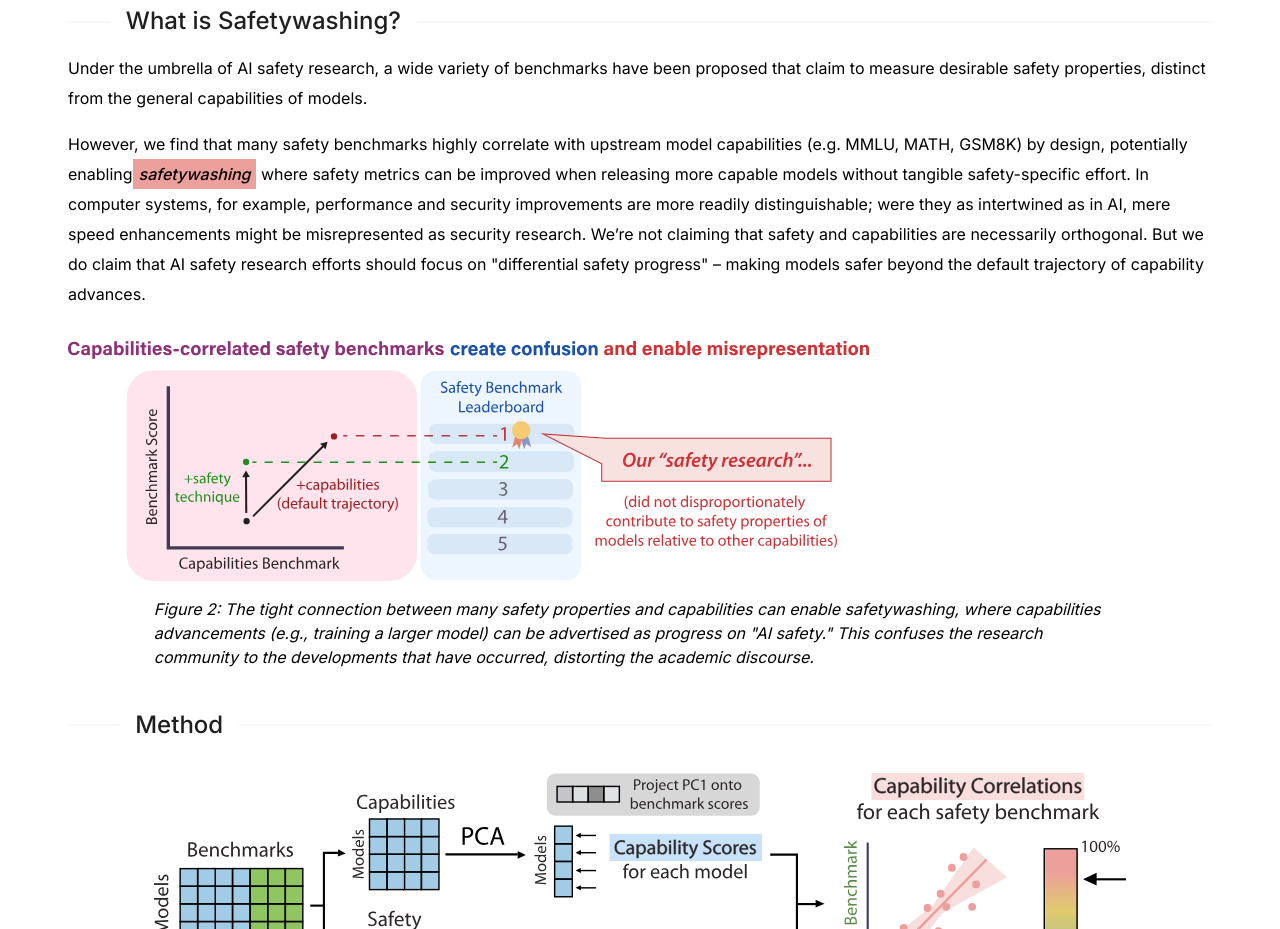
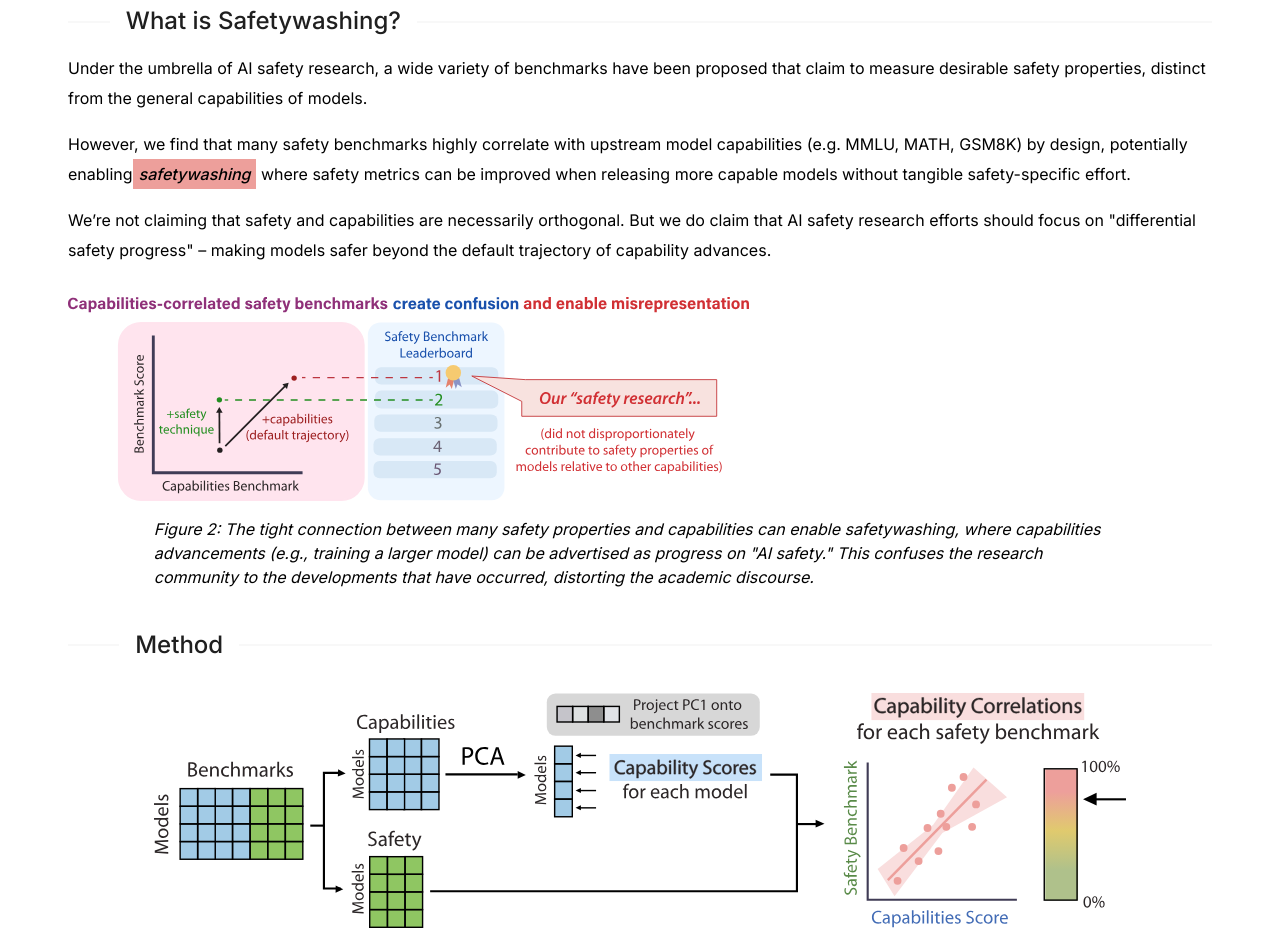
Before and after one commit to justinphan3110cais/safetywashing_website, a React (Create React App) app: page / in a window 1280 px wide. Shown: the part 1040-1969 px from the top of the page. Built offline with nearby package versions, Linux system fonts and the light colour scheme.

Commit message:
Update index.jsx

```diff
--- a/src/components/body/index.jsx
+++ b/src/components/body/index.jsx
@@ -80,10 +80,13 @@ const BodyPage = () => {
               <it>safetywashing</it>
             </span> where safety metrics can be improved when releasing more capable models without tangible safety-specific effort.
 
-            In computer systems, for example, performance and security improvements are more readily distinguishable; were they as intertwined as in AI, mere speed enhancements might be misrepresented as security research. We’re not claiming that safety and capabilities are necessarily orthogonal. But we do claim that AI safety research efforts should focus on "differential safety progress" – making models safer beyond the default trajectory of capability advances.
+                      </p>
+
+          <p className="text-base mt-4 font-normal leading-[30px] text-left mx-auto">
+            We’re not claiming that safety and capabilities are necessarily orthogonal. But we do claim that AI safety research efforts should focus on "differential safety progress" – making models safer beyond the default trajectory of capability advances.
           </p>
           <div className="mt-8 mb-2">
-            <div className="flex flex-col md:flex-row items-center md:items-start gap-4">
+            <div className="text-sm sm:text-base italic text-left mt-4 max-w-[85%]">
               <div className="w-full md:w-[70%]">
                 <img
                   src="images/safetywashing_explanation.svg"
```
